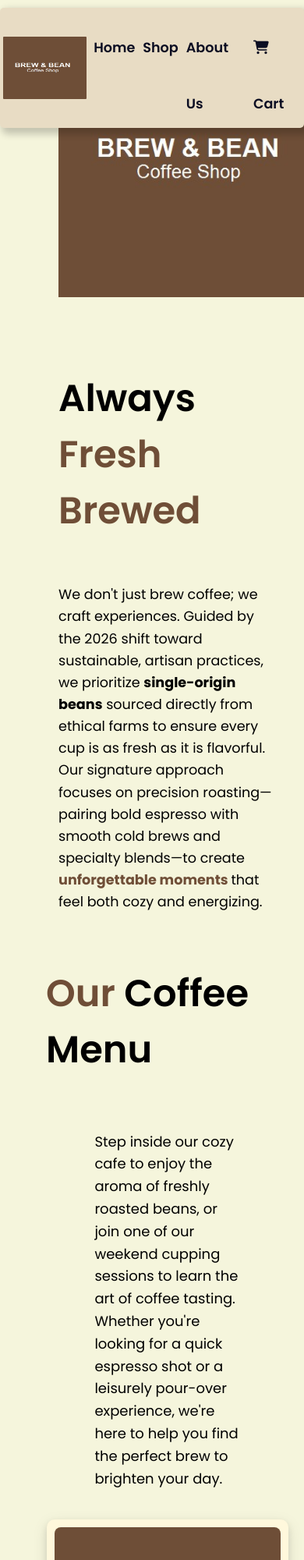
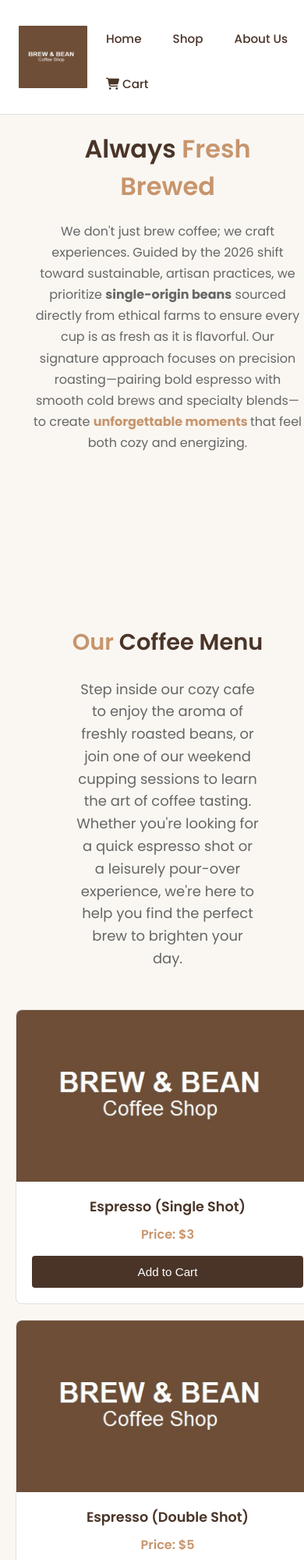
Before and after one commit to sebaasr0/minproSE, a plain HTML site: page index.html in a window 390 px wide. Shown: the top 2000 px of the page at 78% size. Drawn offline with Linux system fonts and the light colour scheme.

Commit message:
our look

```diff
--- a/style.css
+++ b/style.css
@@ -1,22 +1,25 @@
 @import url("https://fonts.googleapis.com/css2?family=Poppins:wght@100;200;300;400;500;600;700;800;900&display=swap");
 
 :root {
-  --special-color: #8B4513;
-  background-color: #F5F5DC;
+  --primary-brown: #4A3428;
+  --accent-color: #C7956D;
+  --light-bg: #FAF7F2;
+  --white: #FFFFFF;
+  background-color: #FAF7F2;
 }
 
 body {
   box-sizing: border-box;
-  width: 99vw;
+  width: 100%;
+  margin: 0;
+  padding: 0;
   display: flex;
   flex-wrap: wrap;
   flex-direction: column;
   justify-content: center;
   align-items: center;
-  width: full;
   height: auto;
-  padding: 20px;
-  /* border: 1px solid black; */
+  overflow-x: hidden;
 }
 p {
   line-height: 1.6; /* Sets line spacing to 1.6 times the font size */
@@ -25,7 +28,7 @@ p {
   font-family: "Poppins", sans-serif;
   font-weight: 600;
   font-style: normal;
-  font-size: 3rem;
+  font-size: 2rem;
 }
 .secondary-font {
   font-family: "Poppins", sans-serif;
@@ -40,27 +43,35 @@ p {
 }
 
 .navbar {
-  position: fixed; /* helps keep the navbar stick to top*/
-  top: 0; /* helps keep the navbar stick to top*/
-  z-index: 999; /* Keeps navbar above other content */
+  position: fixed;
+  top: 0;
+  left: 0;
+  right: 0;
+  z-index: 999;
   width: 100%;
   display: flex;
   align-items: center;
-  justify-content: space-around;
-  flex-wrap: nowrap;
-  background: #E8DCC4; /* Optional background */
-  border-radius: 5px;
-  margin: 10px auto;
-  box-shadow: 5px 5px 10px 3px rgba(0, 0, 0, 0.2); /* h v blur spread color */
+  justify-content: space-between;
+  padding: 20px 40px;
+  background: var(--white);
+  border-bottom: 1px solid #E0E0E0;
 }
 
 .hero {
   width: 100%;
-  padding-top: 10px;
-  display: flex;
-  align-items: self-end;
-  justify-content: baseline;
-  flex-wrap: wrap;
+  max-width: 800px;
+}
+
+.hero h1 {
+  color: var(--primary-brown);
+  font-size: 3rem;
+  margin-bottom: 20px;
+}
+
+.hero p {
+  color: #666;
+  font-size: 1.1rem;
+  line-height: 1.7;
 }
 
 .bottom-text {
@@ -68,7 +79,7 @@ p {
 }
 
 .special-color {
-  color: #6F4E37;
+  color: var(--accent-color);
 }
 
 .horizontal-menu {
@@ -85,17 +96,14 @@ p {
   margin: 0; /* Removes default margin */
 }
 .vertical-menu a {
-  /* Styles the links as blocks to fill the width */
   display: block;
-  padding: 5px 5px; /* Adds padding inside each menu item */
-  background-color: #E8DCC4;
-  color: var(--special-color);
-  text-decoration: none; /* Removes default underline */
-  border-radius: 4px;
+  padding: 6px 0;
+  color: #DDD;
+  text-decoration: none;
 }
 
 .vertical-menu a:hover {
-  background-color: #262424;
+  color: var(--accent-color);
 }
 .horizontal-menu li {
   padding: 10px 10px; /* Adds spacing around menu items */
@@ -107,169 +115,195 @@ p {
 }
 
 .horizontal-menu a {
-  color: rgb(11, 13, 34);
-  text-decoration: none; /* Removes underlines */
-  font-size: 1.1rem;
+  color: var(--primary-brown);
+  text-decoration: none;
+  font-size: 0.95rem;
+  font-weight: 500;
+  padding: 8px 15px;
+}
+
+.horizontal-menu a:hover {
+  color: var(--accent-color);
+}
+
+.banner {
+  margin: 100px auto 40px;
+  padding: 60px 20px;
+  max-width: 1200px;
+  display: flex;
+  flex-direction: column;
+  align-items: center;
+  text-align: center;
+}
+
+.banner-image {
+  display: none;
+}
+
+.plants {
+  width: 100%;
+  max-width: 1200px;
+  margin: 40px auto;
+  padding: 40px 20px;
+  text-align: center;
+}
+
+.plants h2 {
+  font-size: 2.5rem;
+  color: var(--primary-brown);
+  margin-bottom: 15px;
+}
+
+.plants > p {
+  color: #666;
+  max-width: 700px;
+  margin: 0 auto;
+}
+.cards {
+  display: grid;
+  grid-template-columns: repeat(3, 1fr);
+  gap: 30px;
+  padding: 40px 0;
+}
+
+.card {
+  background: var(--white);
+  border: 1px solid #E0E0E0;
+  border-radius: 8px;
+  overflow: hidden;
+  text-align: center;
+}
+
+.card:hover {
+  border-color: var(--accent-color);
+}
+.card img {
+  width: 100%;
+  height: 220px;
+  object-fit: cover;
+}
+
+.card h3 {
+  margin: 15px 20px 10px;
+  color: var(--primary-brown);
+  font-size: 1.1rem !important;
+}
+
+.card h4 {
+  margin: 0 20px 15px;
+  color: var(--accent-color);
+  font-size: 1rem !important;
   font-weight: 600;
 }
 
-.horizontal-menu a:hover {
-  color: var(--special-color);
-}
-
-.banner {
-  margin: 10px auto;
-  display: grid;
-  max-width: 90%;
-  grid-template-columns: 1fr 1fr; /* Two equal columns */
-  justify-items: flex-end;
-  align-items: center;
-  gap: 40px;
-}
-
-.banner-image {
-  width: 40vw;
-  display: inline-block;
-}
-
-.plants {
-  width: 80vw;
-  margin: 0 auto;
-  display: flex;
-  flex-direction: column;
-  justify-content: center;
-  align-items: center;
-}
-.cards {
-  display: grid;
-  grid-template-columns: 1fr 1fr 1fr;
-  gap: 20px;
-  padding: 20px;
-}
-
-.card {
-  background-color: #FFF8DC;
-  margin: 5px;
-  padding: 10px;
-  border-radius: 10px;
-  box-shadow:
-    0 4px 8px rgba(0, 0, 0, 0.1),
-    0 6px 20px rgba(0, 0, 0, 0.1);
-}
-.card img {
-  /* Essential image styles */
-  width: 290px; /* Image takes the full width of the card container */
-  height: 300px; /* Example fixed height for uniform cards */
-  object-fit: cover; /* Crops the image to cover the area while maintaining aspect ratio */
-
-  /* Optional: Round the top corners of the image to match the card */
-  border-top-left-radius: 8px;
-  border-top-right-radius: 8px;
-}
-
 button {
-  display: inline-block; /* Allows padding and margin, and keeps it inline */
-  padding: 10px 10px; /* Space between text and border (top/bottom, left/right) */
-  text-align: center; /* Center the text */
-  text-decoration: none; /* Remove underlines from <a> tags */
-
-  /* Color and background */
-  background-color: var(--special-color);
-  color: white; /* White text color */
-
-  /* Font and appearance */
-  font-size: 16px; /* Increase font size */
-  cursor: pointer; /* Change mouse cursor to a hand on hover */
-  border: none; /* Remove default border */
-  border-radius: 8px; /* Rounded corners */
-  transition: background-color 0.3s; /* Smooth transition for hover effect */
+  width: calc(100% - 40px);
+  margin: 0 20px 20px;
+  padding: 12px 24px;
+  background: var(--primary-brown);
+  color: white;
+  font-size: 0.95rem;
+  font-weight: 500;
+  cursor: pointer;
+  border: none;
+  border-radius: 4px;
 }
 
 button:hover {
-  /* Hover effect: changes background color when the user hovers over the button */
-
-  background-color: #6B4423; /* A different color on hover */
+  background-color: var(--accent-color);
 }
 
 .news-letter-container {
-  position: relative; /* Essential for positioning the pseudo-element */
   width: 100%;
-  height: 600px;
-  color: white;
-  padding: 20px;
-  display: flex;
-  flex-direction: column;
-  align-items: center;
-  justify-content: center;
+  padding: 60px 20px;
+  background: var(--light-bg);
+  text-align: center;
+  margin-top: 40px;
 }
 
-.news-letter-container::before {
-  content: "";
-  background-image: url("../assets/news-letter-bg.png");
-  background-size: cover;
-  position: absolute;
-  /* top: 0;
-    left: 0; */
-  width: 100%;
-  height: 100%;
-  opacity: 1; /* Set desired opacity here (0.0 to 1.0) */
-  z-index: -1; /* Places the image behind the container's content */
+.news-letter-container h1 {
+  font-size: 2.5rem;
+  color: var(--primary-brown);
+  margin-bottom: 30px;
+}
+
+.news-letter-container input {
+  background: white;
+  border: 1px solid #CCC;
+  border-radius: 4px;
+  padding: 12px 20px;
+  font-size: 1rem;
+}
+
+.news-letter-container button {
+  background: var(--primary-brown);
+  color: white;
+  border: none;
+  width: auto;
+  margin: 0;
+  padding: 12px 30px;
 }
 
 footer {
-  width: 99%;
-  /* position: fixed; */
-  bottom: 0;
-  z-index: 999;
+  width: 100%;
   display: grid;
   grid-template-columns: 1fr 1fr 1fr 1fr;
-  background: #E8DCC4; /* Optional background */
-  /* max-width: fit-content; */
-  padding: 40px;
-  gap: 20px;
-  box-shadow: 5px 5px 5px 2px rgba(0, 0, 0, 0.2); /* h v blur spread color */
+  background: var(--primary-brown);
+  padding: 50px 40px;
+  gap: 30px;
+  color: white;
+}
+
+footer img:first-child {
+  filter: brightness(0) invert(1);
 }
 
 /* for smaller screen */
 @media screen and (max-width: 768px) {
-  body {
-    width: 90%;
-    margin: 0 auto;
-    padding: auto;
+  .navbar {
+    padding: 15px 20px;
   }
+
+  .horizontal-menu {
+    flex-wrap: wrap;
+  }
+
   .horizontal-menu li {
-    padding: 5px 5px; /* Adds spacing around menu items */
+    padding: 5px;
+  }
+
+  .hero h1 {
+    font-size: 2rem;
+  }
+
+  .hero p {
+    font-size: 1rem;
   }
 
   .banner {
-    width: fit-content;
-    display: flex; /* Hide an element on small screens */
-    flex-wrap: wrap;
-    flex-direction: column-reverse;
-    justify-items: baseline;
-    align-items: flex-start;
+    margin-top: 80px;
   }
-  .banner-image {
-    width: 90vw;
+
+  .plants h2 {
+    font-size: 1.8rem;
   }
 
   .cards {
-    display: grid;
     grid-template-columns: 1fr;
-    gap: 5px;
-    padding: 5px;
+    gap: 20px;
   }
 
   .email-div {
-    display: flex;
     flex-direction: column;
-    flex-wrap: wrap;
+    gap: 15px !important;
   }
+
+  .news-letter-container input {
+    width: 100% !important;
+  }
+
   footer {
-    display: grid;
-    position: relative;
     grid-template-columns: 1fr;
-    padding: 10px;
-    gap: 10px;
+    padding: 30px 20px;
   }
 }
```
